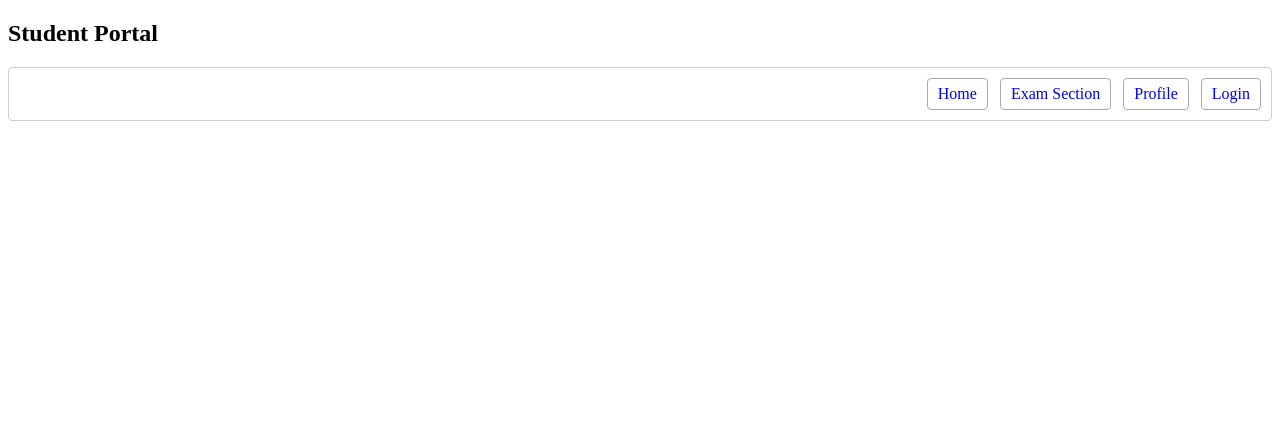
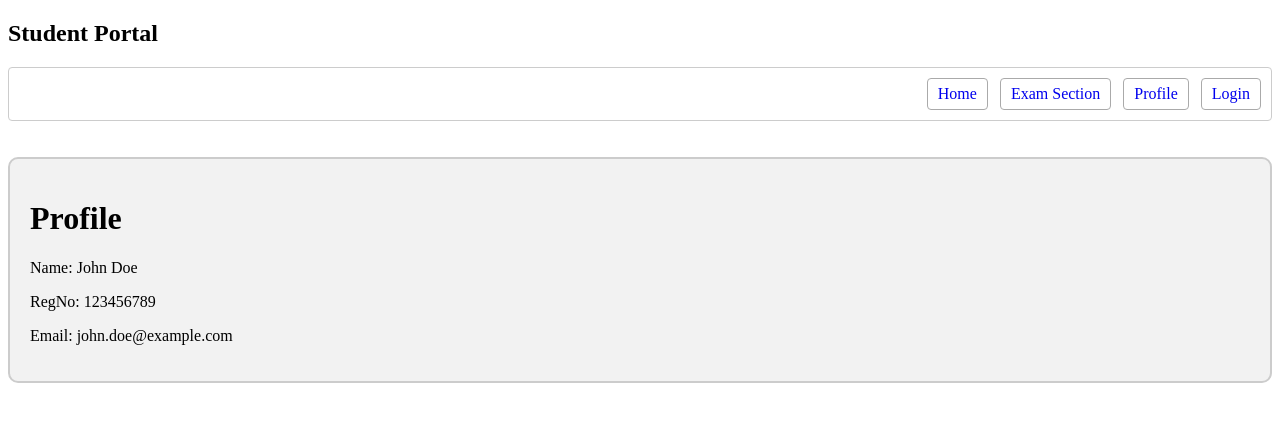
Before and after one commit to BarnalaManognaram/FSD, a plain HTML site: page Student Management System/profile.html in a window 1280 px wide. Drawn offline with Linux system fonts and the light colour scheme.

Commit message:
profile commit

```diff
--- /dev/null
+++ b/Student Management System/profile.css
@@ -0,0 +1,9 @@
+
+.profile {
+    padding: 20px;
+    text-align: left;
+    background-color: #f2f2f2;
+    border: 2px solid #ccc;
+    border-radius: 10px;
+
+}
--- a/Student Management System/profile.html
+++ b/Student Management System/profile.html
@@ -5,6 +5,7 @@
      <meta name="viewport" content="width=device-width, initial-scale=1.0">
     <title>Student Portal</title>
     <link rel="stylesheet" href="./Home.css">
+     <link rel="stylesheet" href="./profile.css">
     </head>
     <body>
         <header>
@@ -15,6 +16,12 @@
           <a href="./ExamSection.html">Exam Section</a>
           <a href="#">Profile</a>
           <a href="./login.html">Login</a>
-        </nav>
+        </nav><br><br>
+        <main class="profile">
+            <h1>Profile</h1>
+            <p>Name: John Doe</p>
+             <p>RegNo: 123456789</p>
+            <p>Email: john.doe@example.com</p>
+        </main>
     </body>
 </html>
```
Also changed, not shown: Student Management System/Home.html (+1 -0 lines).
